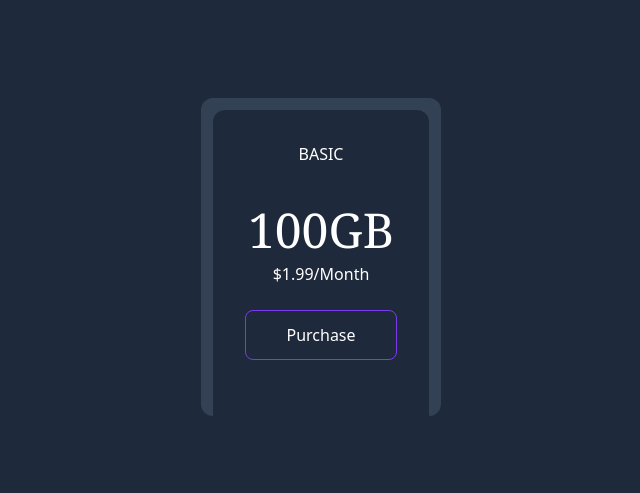
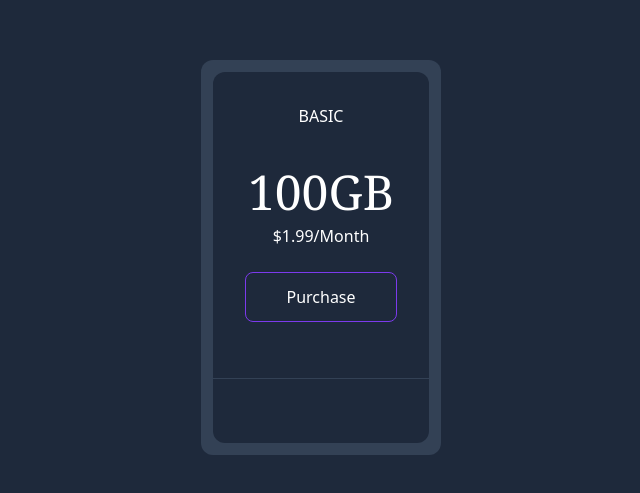
Before and after one commit to EsdrasSantosDV/Tailwind-Study-MiniProjects, a plain HTML site: page payments/index.html in a window 1280 px wide. Shown: the part 143-636 px from the top of the page, without its empty margins (319-959 px from the left). Drawn offline with nearby package versions, Linux system fonts and the light colour scheme.

Commit message:
feat:border

```diff
--- a/payments/index.html
+++ b/payments/index.html
@@ -30,6 +30,17 @@
             </div>
           </div>
 
+          <!-- Border -->
+          <div class="border-t border-slate-700"></div>
+
+          <!-- Lower Container -->
+          <div class="p-8 mx-3 mb-3 rounded-b-xl bg-slate-800">
+            <!-- List Container -->
+            <div class="flex flex-col space-y-2">
+              <!-- List Item 1 -->
+
+            </div>
+          </div>
         </div>
 
 
```
